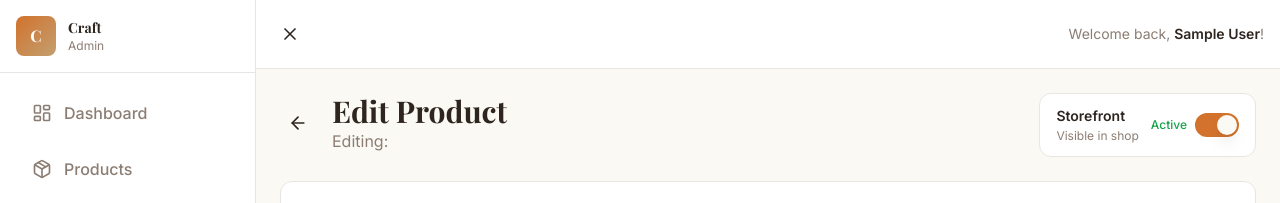
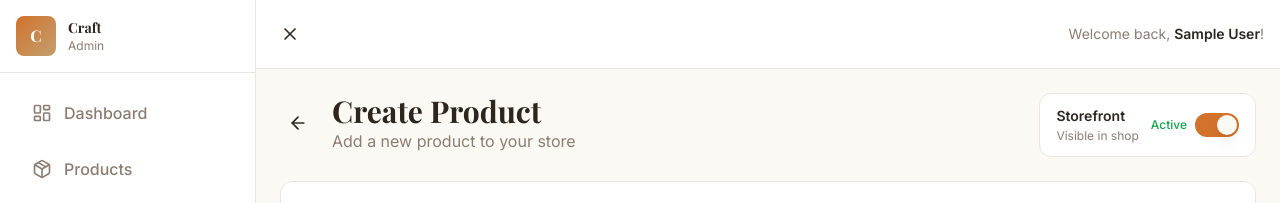
Before and after one commit to calebdaradal/kraftista, a React (Vite) app: page /dashboard/products/new in a window 1280 px wide. Shown: the top 203 px of the page. Built offline with nearby package versions, Linux system fonts and the light colour scheme; no server answers; sample sign-in values are in the browser's storage.

Commit message:
product fix

```diff
--- a/client/pages/dashboard/ProductEdit.tsx
+++ b/client/pages/dashboard/ProductEdit.tsx
@@ -48,7 +48,7 @@ function mergeProductWithTiers(p: Product | null): Product {
 export default function ProductEdit() {
   const { id } = useParams<{ id: string }>();
   const navigate = useNavigate();
-  const isNew = id === "new";
+  const isNew = !id || id === "new";
   const [product, setProduct] = useState<Product | null>(null);
 
   const [formData, setFormData] = useState<Product>(() =>
@@ -147,6 +147,8 @@ export default function ProductEdit() {
         await api.products.create(formData, token);
       } else if (id) {
         await api.products.update(id, formData, token);
+      } else {
+        throw new Error("Missing product id for update.");
       }
       navigate("/dashboard/products");
     } catch (err) {
```
